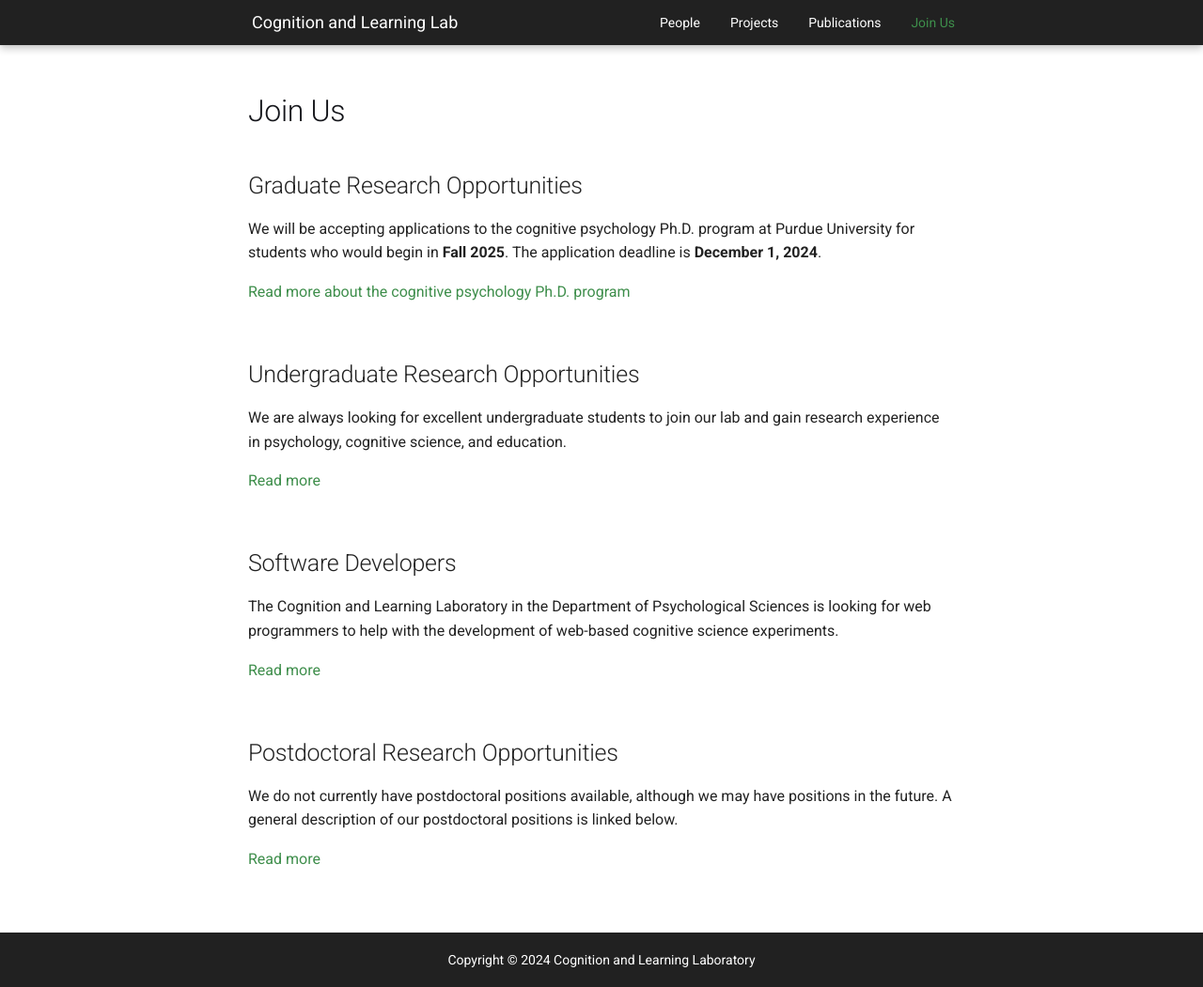
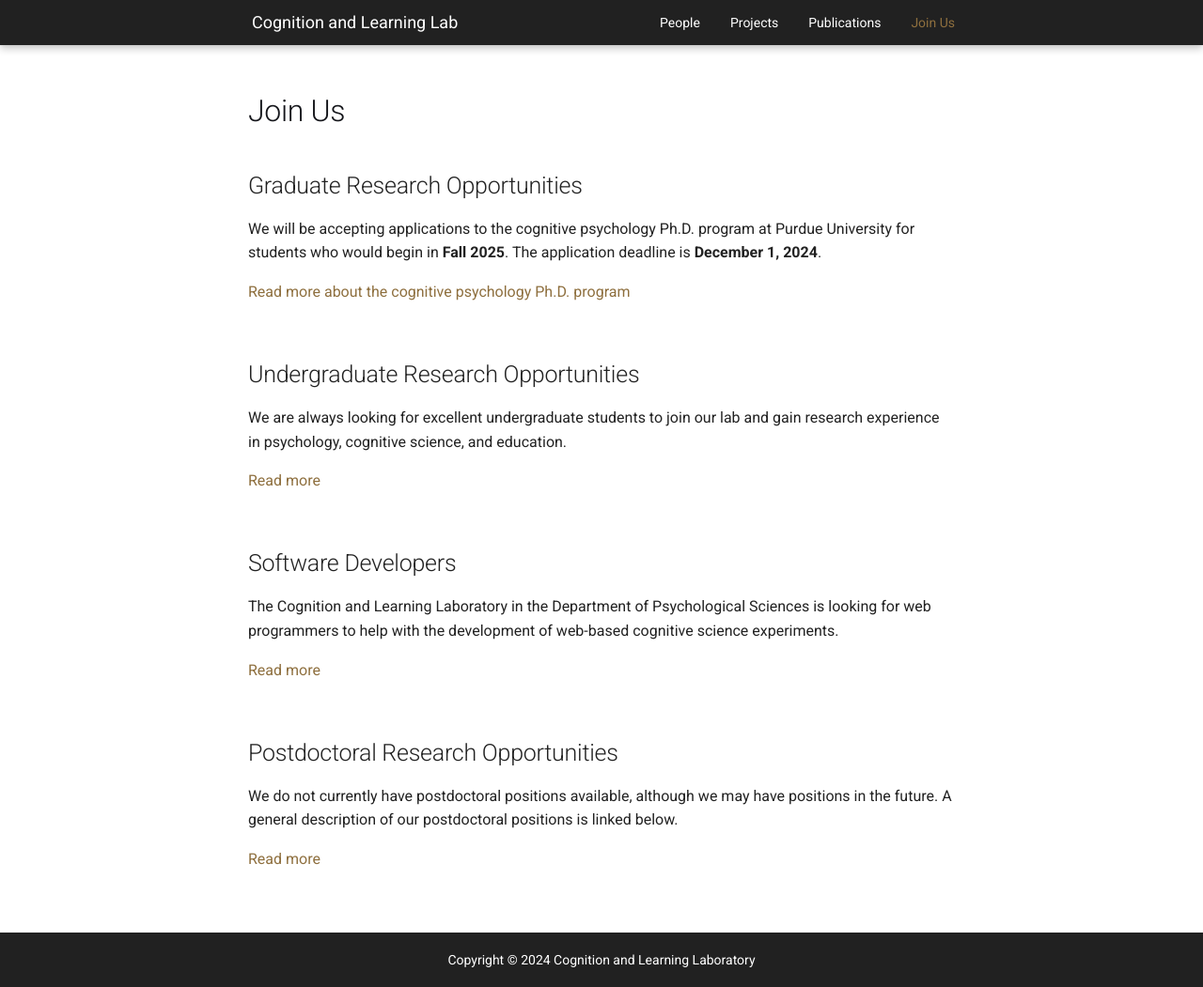
Before and after one commit to shivanya-chandra/pcllab.github.io, an MkDocs documentation site: the page built from docs/joinus.md, in a window 1280 px wide and 1051 px high. Shown: the whole window at 94% size. Built offline with MkDocs 1.6.1 and Material for MkDocs 9.7.7, drawn with Linux system fonts in a browser that asks for light colours; comment, search, counter and statistics services are not loaded.

Commit message:
link color change

```diff
--- a/docs/css/baseline.css
+++ b/docs/css/baseline.css
@@ -8,7 +8,7 @@
 
   --pcllab-light-bg-color: #eeeeee;
   --pcllab-light-fg-color: #616161;
-  --pcllab-active-link-color:#3e8e4b;
+  --pcllab-active-link-color:#8E6F3E;
 }
 
 /* Theme Overrides */
```
